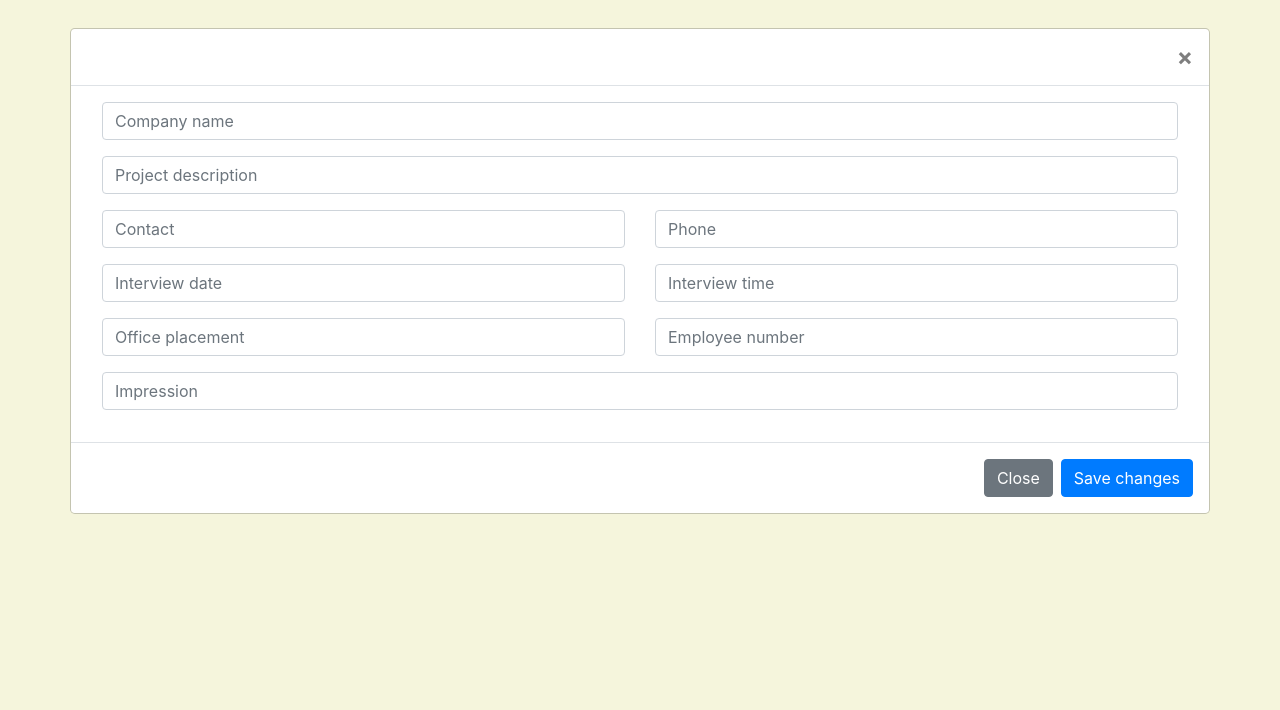
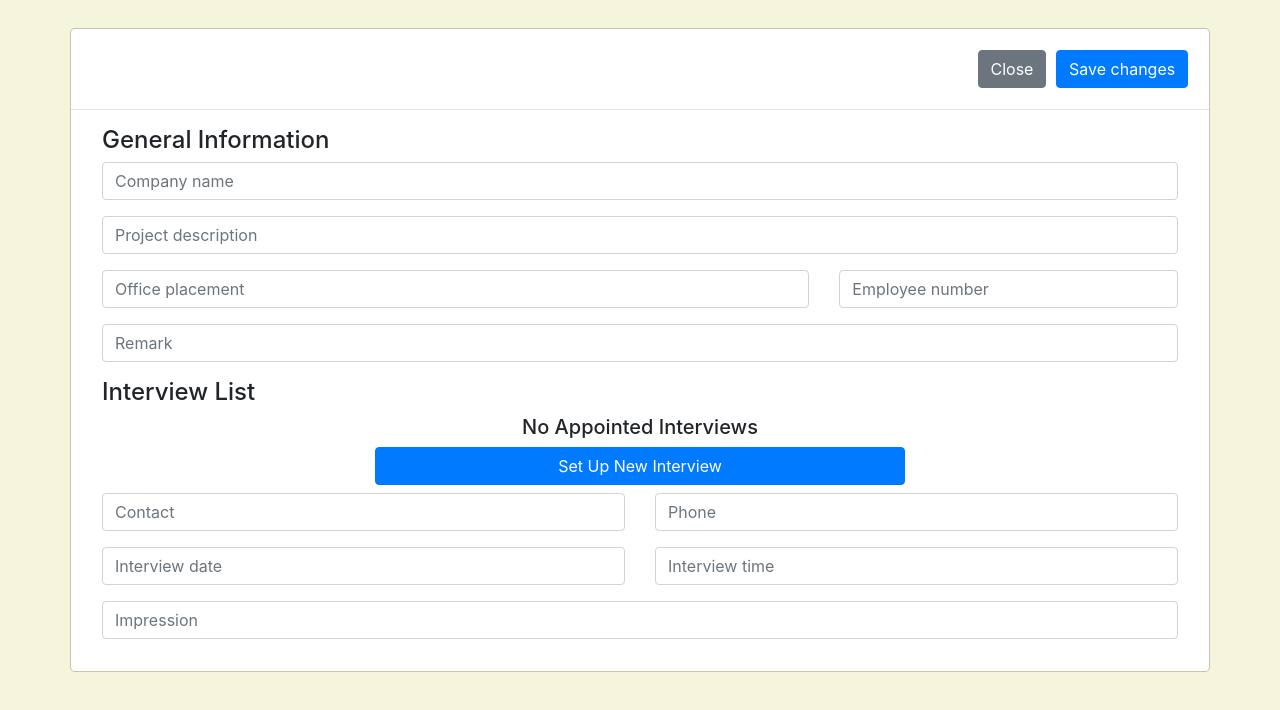
Before and after one commit to nikpopov/interview, a React (Create React App) app: page / in a window 1280 px wide. Both pictures are taken after a click on the button "Add New Record". Shown: the top 710 px of the page. Built offline with nearby package versions, Linux system fonts and the light colour scheme.

Commit message:
commit: added interview list

```diff
--- a/src/App.js
+++ b/src/App.js
@@ -24,19 +24,36 @@ class App extends React.Component {
 
   componentUnMount() {
     if (this.state.list.length > 0) {
-      localStorage.setItem('list', JSON.stringify(this.state.list));
+      this.updateStorage(this.state.list)
       this.setState({
         list: []
       })
     } else {
-      localStorage.setItem('list', JSON.stringify([]));
+      this.updateStorage([])
     }
+  }
+
+  validateData(item) {
+    //TODO Make validation if any prop = null or undefined or empty
+    return item;
+  }
+
+  updateStorage(item) {
+    const data = this.validateData(item);
+    localStorage.setItem('list', JSON.stringify(data));
   }
 
   toggleModal = () => {
     this.setState({
       modalIsOpen: !this.state.modalIsOpen
     })
+  }
+
+  onCloseModal = () => {
+    this.setState({
+      modalIsOpen: false,
+      record: {}
+    });
   }
 
   appendRecord = (data) => {
@@ -67,7 +84,15 @@ class App extends React.Component {
     }
   }
 
-  onEditInterviewData = (data) => {
+  onRemoveRecord = (record) => {
+    const newList = this.state.list.filter(item => item.id !== record.id);
+    this.setState({
+      list: newList
+    });
+    this.updateStorage(this.state.list);
+  }
+
+  onEditCompanyData = (data) => {
     if (data) {
       this.setState({
         record: data,
@@ -76,39 +101,46 @@ class App extends React.Component {
     }
   }
 
-  onValueChange = (e) => {
+  onAddInterview = () => {
+    const interview = [{
+      type: '',
+      date: '',
+      time: '',
+      interviewer: '',
+      contact: ''
+    }];
+    const interviewList = this.state.record.interviewList ? this.state.record.interviewList.map(item => item) : [];
+    this.setState({
+      record: {...this.state.record, ...{interviewList: interviewList.concat(interview) }},
+    })
+  }
+
+  onValueChange = (e, index = null) => {
     const name = e.target.name;
     const value = e.target.value;
-    this.setState({
-      record: Object.assign({}, this.state.record, {[name]: value})
-    });
+    if (index === null) {
+      this.setState({
+        record: Object.assign({}, this.state.record, {[name]: value})
+      });
+    } else {
+      const el = {...this.state.record.interviewList[index], ...{[name] : value}};
+      const updatedList = this.state.record.interviewList.map(item => item);
+      updatedList.splice(index, 1, el);
+      this.setState({
+        record: {...this.state.record, ...{interviewList: updatedList}}
+      })
+    }
   }
 
   onSubmitForm = () => {
     this.appendRecord(this.state.record);
     setTimeout(() => {
-      localStorage.setItem('list', JSON.stringify(this.state.list));
+      this.updateStorage(this.state.list);
       this.setState({
         record: {},
         modalIsOpen: false
       })
     }, 200);
-  }
-
-  closeModal = () => {
-    this.setState({
-      modalIsOpen: false,
-      record: {}
-    });
-  }
-
-  onRemoveRecord = (record) => {
-    const newList = this.state.list.filter(item => item.id !== record.id);
-    console.log(newList);
-    this.setState({
-      list: newList
-    });
-    localStorage.setItem('list', JSON.stringify(newList));
   }
 
   render() {
@@ -118,17 +150,21 @@ class App extends React.Component {
         <TableList
           list={this.state.list}
           modalIsOpen={this.state.modalIsOpen}
-          onEditInterviewData={this.onEditInterviewData}
+          onEditCompanyData={this.onEditCompanyData}
           onRemoveRecord={this.onRemoveRecord}
         />
         <Modal
           modalIsOpen={this.state.modalIsOpen}
-          closeModal={this.closeModal}
+          onCloseModal={this.onCloseModal}
           onValueChange={this.onValueChange}
           record={this.state.record}
           onSubmitForm={this.onSubmitForm}
+          onAddInterview={this.onAddInterview}
         />
-        <ButtonAbsolute modalIsOpen={this.state.modalIsOpen} toggleModal={this.toggleModal}/>
+        <ButtonAbsolute
+          modalIsOpen={this.state.modalIsOpen}
+          toggleModal={this.toggleModal}
+        />
       </div>
     );
   }
--- a/src/components/Modal/Modal.js
+++ b/src/components/Modal/Modal.js
@@ -2,10 +2,10 @@ import React from 'react';
 import classnames from 'classnames';
 import ModalHeader from './ModalHeader';
 import ModalBody from './ModalBody';
-import ModalFooter from './ModalFooter';
+import './modal.css'
 
 const Modal = (props) => {
-  const { modalIsOpen, closeModal, onValueChange, record, onSubmitForm } = props;
+  const { record, modalIsOpen, onCloseModal, onValueChange, onSubmitForm, onAddInterview } = props;
 
   return (
     <div
@@ -20,16 +20,14 @@ const Modal = (props) => {
       <div className="modal-dialog modal-xl">
         <div className="modal-content">
           <ModalHeader
-            closeModal={closeModal}
+            onCloseModal={onCloseModal}
+            onSubmitForm={onSubmitForm}
             title={record.project}
           />
           <ModalBody
             onValueChange={onValueChange}
+            onAddInterview={onAddInterview}
             record={record}
-          />
-          <ModalFooter
-            closeModal={closeModal}
-            onSubmitForm={onSubmitForm}
           />
         </div>
       </div>
--- a/src/components/Modal/ModalBody.js
+++ b/src/components/Modal/ModalBody.js
@@ -1,30 +1,32 @@
 import React from 'react';
 import TextInput from '../formComponents/TextInput';
+import GeneralInfoBlock from '../blockComponents/GeneralInfoBlock';
+import InterviewList from '../blockComponents/InterviewList';
 
 const ModalBody = (props) => {
-  const { onValueChange, record } = props;
+  const { record, onValueChange, onAddInterview } = props;
 
   return (
     <div className="modal-body">
       <div className='col-12'>
-        <div className='form-group row'>
-          <TextInput
-            width={12}
-            fieldName='company'
-            onChange={onValueChange}
-            value={record.company || ''}
-            placeholder='Company name'
-          />
+        <GeneralInfoBlock
+          record={record}
+          onValueChange={onValueChange}
+        />
+        <InterviewList
+          record={record}
+          onValueChange={onValueChange}
+
+        />
+        <div className='setUpInterviewBtnWrapper'>
+          <button
+            className='btn btn-primary setUpInterviewBtn'
+            onClick={() => onAddInterview()}
+          >
+            Set Up New Interview
+          </button>
         </div>
-        <div className='form-group row'>
-          <TextInput
-            width={12}
-            fieldName={'project'}
-            onChange={onValueChange}
-            value={record.project || ''}
-            placeholder='Project description'
-          />
-        </div>
+
         <div className='form-group row'>
           <TextInput
             width={6}
@@ -59,22 +61,6 @@ const ModalBody = (props) => {
         </div>
         <div className='form-group row'>
           <TextInput
-            width={6}
-            fieldName={'officePlacement'}
-            onChange={onValueChange}
-            value={record.officePlacement || ''}
-            placeholder='Office placement'
-          />
-          <TextInput
-            width={6}
-            fieldName={'employeeNumber'}
-            onChange={onValueChange}
-            value={record.employeeNumber || ''}
-            placeholder='Employee number'
-          />
-        </div>
-        <div className='form-group row'>
-          <TextInput
             width={12}
             fieldName={'impression'}
             onChange={onValueChange}
--- a/src/components/Modal/ModalHeader.js
+++ b/src/components/Modal/ModalHeader.js
@@ -1,20 +1,28 @@
 import React from 'react';
 
 const ModalHeader = (props) => {
-  const { closeModal, title } = props;
+  const { onCloseModal, title, onSubmitForm } = props;
 
   return (
     <div className="modal-header">
       <h5 className="modal-title">{title}</h5>
-      <button
-        type="button"
-        className="close"
-        data-dismiss="modal"
-        aria-label="Close"
-        onClick={closeModal}
-      >
-        <span aria-hidden="true">&times;</span>
-      </button>
+      <div className='modalButtons'>
+        <button
+          type="button"
+          className="btn btn-secondary"
+          data-dismiss="modal"
+          onClick={onCloseModal}
+        >
+          Close
+        </button>
+        <button
+          type="button"
+          className="btn btn-primary"
+          onClick={onSubmitForm}
+        >
+          Save changes
+        </button>
+      </div>
     </div>
   );
 }
--- /dev/null
+++ b/src/components/Modal/modal.css
@@ -0,0 +1,19 @@
+.textAlignLeft {
+  text-align: left;
+}
+.modalButtons {
+  display: inline-block;
+}
+.modal-title, .modalButtons .btn {
+  margin: 0.3rem;;
+}
+.setUpInterviewBtnWrapper {
+  margin: 0.5rem;
+}
+.setUpInterviewBtn {
+  width: 50%;
+}
+.interviewGroup {
+  margin-top: 1.5rem;
+  margin-bottom: 2.5rem;;
+}
--- /dev/null
+++ b/src/components/blockComponents/GeneralInfoBlock.js
@@ -0,0 +1,56 @@
+import React, { Fragment } from 'react';
+import TextInput from '../formComponents/TextInput';
+
+const GeneralInfoBlock = props => {
+  const { record, onValueChange } = props;
+  return (
+    <Fragment>
+      <h4 className='textAlignLeft'>General Information</h4>
+        <div className='form-group row'>
+          <TextInput
+            width={12}
+            fieldName='company'
+            onChange={onValueChange}
+            value={record.company || ''}
+            placeholder='Company name'
+          />
+        </div>
+        <div className='form-group row'>
+          <TextInput
+            width={12}
+            fieldName={'project'}
+            onChange={onValueChange}
+            value={record.project || ''}
+            placeholder='Project description'
+          />
+        </div>
+        <div className='form-group row'>
+          <TextInput
+            width={8}
+            fieldName={'officePlacement'}
+            onChange={onValueChange}
+            value={record.officePlacement || ''}
+            placeholder='Office placement'
+          />
+          <TextInput
+            width={4}
+            fieldName={'employeeNumber'}
+            onChange={onValueChange}
+            value={record.employeeNumber || ''}
+            placeholder='Employee number'
+          />
+        </div>
+        <div className='form-group row'>
+          <TextInput
+            width={12}
+            fieldName={'remarkGeneral'}
+            onChange={onValueChange}
+            value={record.remarkGeneral || ''}
+            placeholder='Remark'
+          />
+        </div>
+    </Fragment>
+  );
+}
+
+export default GeneralInfoBlock;
--- /dev/null
+++ b/src/components/blockComponents/Interview.js
@@ -0,0 +1,54 @@
+import React, { Fragment } from 'react';
+import TextInput from '../formComponents/TextInput';
+
+const Interview = props => {
+  const { index, interview, onValueChange } = props;
+
+  return (
+    <Fragment>
+      <div className='interviewGroup'>
+        <div className='form-group row'>
+          <TextInput
+            width={6}
+            fieldName={'type'}
+            onChange={(e) => onValueChange(e, index)}
+            value={interview.type || ''}
+            placeholder='Interview Type'
+          />
+          <TextInput
+            width={3}
+            fieldName={'date'}
+            onChange={(e) => onValueChange(e, index)}
+            value={interview.date || ''}
+            placeholder='Interview date'
+          />
+          <TextInput
+            width={3}
+            fieldName={'time'}
+            onChange={(e) => onValueChange(e, index)}
+            value={interview.time || ''}
+            placeholder='Interview time'
+          />
+        </div>
+        <div className='form-group row'>
+          <TextInput
+            width={6}
+            fieldName={'interviewer'}
+            onChange={(e) => onValueChange(e, index)}
+            value={interview.interviewer || ''}
+            placeholder='Contact Person'
+          />
+           <TextInput
+            width={6}
+            fieldName={'contact'}
+            onChange={(e) => onValueChange(e, index)}
+            value={interview.contact || ''}
+            placeholder='Contact: mail, skype, phone'
+          />
+        </div>
+      </div>
+    </Fragment>
+  );
+}
+
+export default Interview;
--- /dev/null
+++ b/src/components/blockComponents/InterviewList.js
@@ -0,0 +1,29 @@
+import React, { Fragment } from 'react';
+import Interview from './Interview';
+
+const InterviewList = props => {
+  const { record, onValueChange } = props;
+
+  return (
+    <Fragment>
+      <h4 className='textAlignLeft'>Interview List</h4>
+      {
+        record.interviewList
+        ? record.interviewList.map((interview, index) => {
+           return (
+            <Interview
+              record={record}
+              key={index}
+              index={index}
+              interview={interview}
+              onValueChange={onValueChange}
+            />
+          );
+        })
+        : <h5>No Appointed Interviews</h5>
+      }
+    </Fragment>
+  );
+}
+
+export default InterviewList;
--- a/src/components/tableLayout/TableContent.js
+++ b/src/components/tableLayout/TableContent.js
@@ -2,7 +2,7 @@ import React from 'react';
 import TableItem from './TableItem';
 
 const TableContent = (props) => {
-  const { list, onEditInterviewData, onRemoveRecord } = props;
+  const { list, onEditCompanyData, onRemoveRecord } = props;
 
   return (
     <div className='cols-12'>
@@ -13,7 +13,7 @@ const TableContent = (props) => {
             key={i}
             index={i}
             interview={interview}
-            onEditInterviewData={onEditInterviewData}
+            onEditCompanyData={onEditCompanyData}
             onRemoveRecord={onRemoveRecord}
           />
         );
--- a/src/components/tableLayout/TableItem.js
+++ b/src/components/tableLayout/TableItem.js
@@ -2,7 +2,7 @@ import React from 'react';
 import classnames from 'classnames';
 
 const TableItem = (props) => {
-  const { index, interview, onEditInterviewData, onRemoveRecord } = props;
+  const { index, interview, onEditCompanyData, onRemoveRecord } = props;
 
   return (
     <div
@@ -20,7 +20,7 @@ const TableItem = (props) => {
       </div>
       <div
         className='col-4 textAlignLeft pointer'
-        onClick={() => onEditInterviewData(interview)}
+        onClick={() => onEditCompanyData(interview)}
         title='Show & Edit Project details'
       >
         <h6>{interview.project}</h6>
--- a/src/components/tableLayout/TableList.js
+++ b/src/components/tableLayout/TableList.js
@@ -3,13 +3,13 @@ import TableHeader from './TableHeader';
 import TableContent from './TableContent';
 
 const TableList = (props) => {
-  const { list, modalIsOpen, onEditInterviewData, onRemoveRecord } = props;
+  const { list, modalIsOpen, onEditCompanyData, onRemoveRecord } = props;
 
   return (
     <div className='container fluid'>
       <TableHeader />
       {list && list.length
-      ? <TableContent list={list} onEditInterviewData={onEditInterviewData} onRemoveRecord={onRemoveRecord} />
+      ? <TableContent list={list} onEditCompanyData={onEditCompanyData} onRemoveRecord={onRemoveRecord} />
       : !modalIsOpen && <div className='col-12'>There is no any data in your database</div>
       }
     </div>
```
Also changed, not shown: src/App.css (line endings or trailing spaces).
